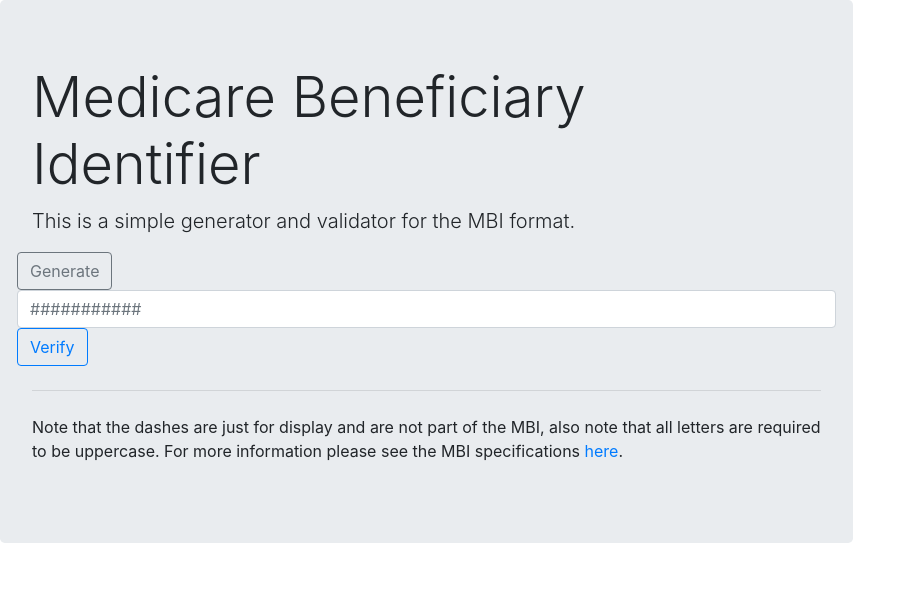
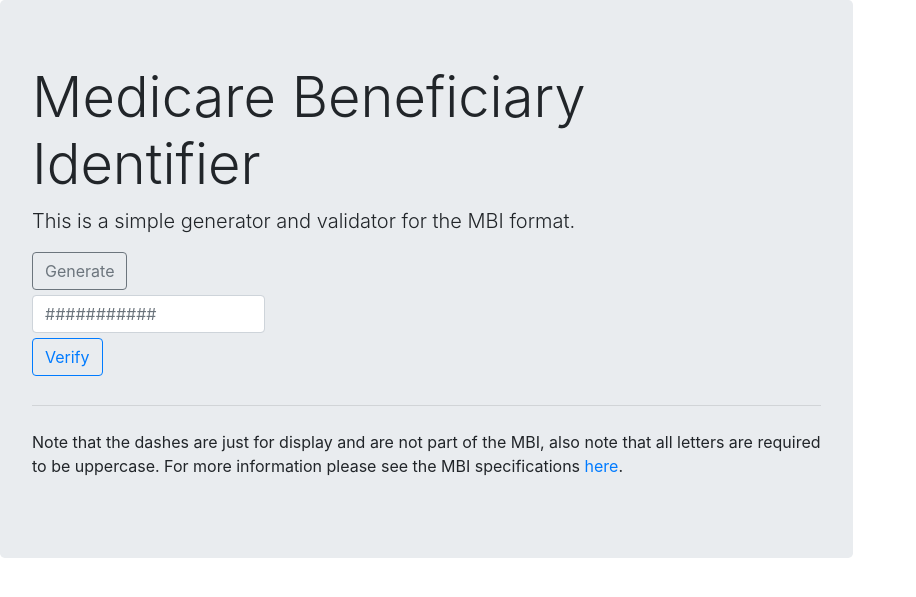
Before and after one commit to ervinMagic/mbi-test, a Flask app: page / in a window 1280 px wide. Shown: the top 597 px of the page, without its empty margins (0-916 px from the left). Run offline with Flask 2, Linux system fonts and the light colour scheme; some libraries are stand-ins or nearby versions.

Commit message:
Add some padding around row components

```diff
--- a/static/style.css
+++ b/static/style.css
@@ -0,0 +1,3 @@
+.row {
+    padding-bottom: 5px;
+}
--- a/templates/base.html
+++ b/templates/base.html
@@ -1,9 +1,7 @@
 <html ng-app="mbiApp">
 <head>
-
-{#    <script src="{{ url_for('static', filename='app.js') }}"></script>#}
-
     <link rel="stylesheet" href="https://stackpath.bootstrapcdn.com/bootstrap/4.3.1/css/bootstrap.min.css" integrity="sha384-ggOyR0iXCbMQv3Xipma34MD+dH/1fQ784/j6cY/iJTQUOhcWr7x9JvoRxT2MZw1T" crossorigin="anonymous">
+    <link rel="stylesheet" href="../static/style.css">
 </head>
 <body>
 <div class="jumbotron col-md-8" ng-controller="mbiCtrl">
@@ -11,15 +9,15 @@
     <p class="lead">This is a simple generator and validator for the MBI format.</p>
 
     <form>
-        <div class="row">
+        <div class="row col-md-4">
             <button class="btn btn-outline-secondary" ng-click="generate()" type="button">Generate</button>
         </div>
-        <div class="row">
+        <div class="row col-md-4">
             <input type="text" class="form-control"
                    ng-class="valid !== undefined ? (valid ? 'is-valid' : 'is-invalid') : '' "
                    ng-model="mbi" placeholder="###########" aria-label="Medicare Beneficiary Identifier" aria-describedby="basic-addon2">
         </div>
-        <div class="row">
+        <div class="row col-md-4">
             <button type="submit" class="btn btn-outline-primary" type="button" ng-click="validate()">Verify</button>
         </div>
     </form>
```
